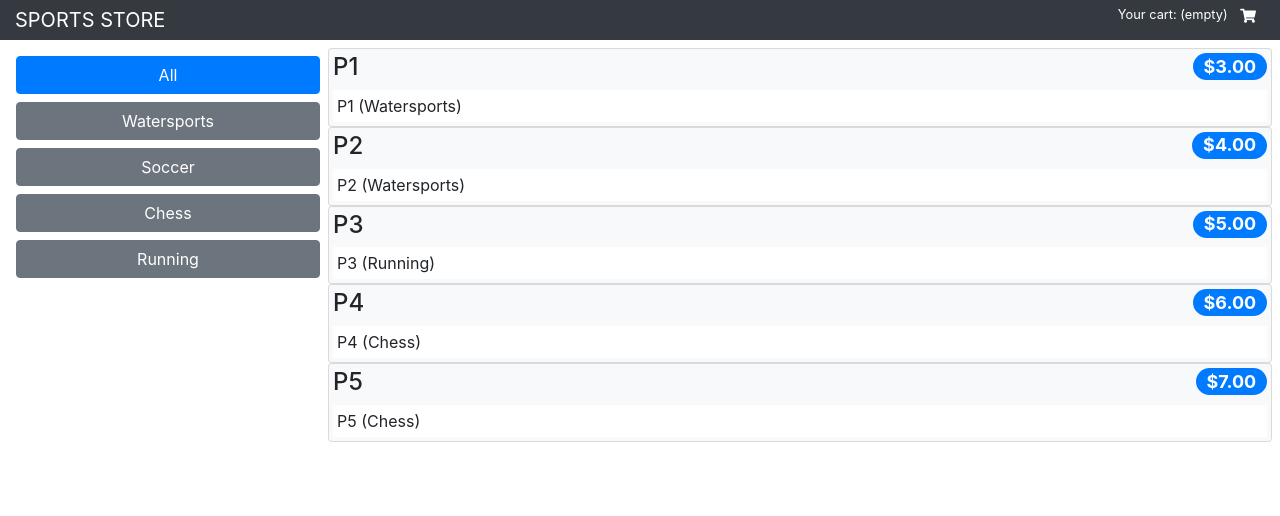
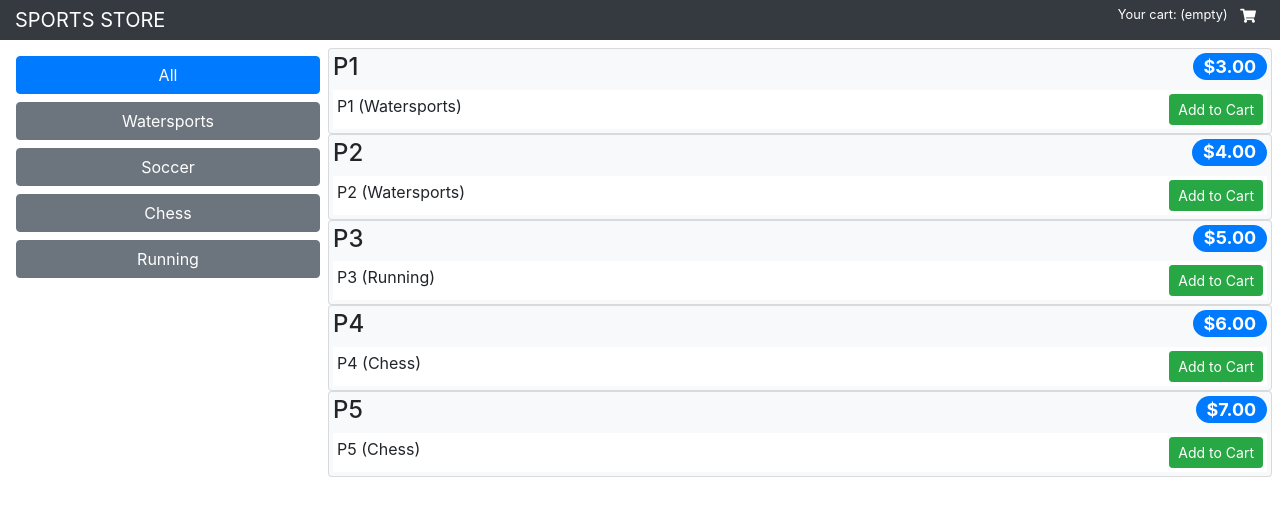
Before and after one commit to thbarron/react_sports_store, a React (Create React App) app: page /shop/products in a window 1280 px wide. Shown: the top 516 px of the page. Built offline with nearby package versions, Linux system fonts and the light colour scheme.

Commit message:
fixes to reducer and general updates to cart implementation as well as reducers

```diff
--- a/src/data/CartReducer.js
+++ b/src/data/CartReducer.js
@@ -1,7 +1,7 @@
 import { ActionTypes } from "./Types";
 
 export const CartReducer = (storeData, action) => {
-    let newStore = { car: [], cartItems: 0, cartPrices: 0, ...storeData }
+    let newStore = { cart: [], cartItems: 0, cartPrice: 0, ...storeData }
     switch (action.type) {
         case ActionTypes.CART_ADD:
             const p = action.payload.product;
--- a/src/data/CommonReducer.js
+++ b/src/data/CommonReducer.js
@@ -0,0 +1,9 @@
+export const CommonReducer = (...reducers) => (storeData, action) => {
+    for (let i = 0; i < reducers.length; i++) {
+        let newStore = reducers[i](storeData, action);
+        if (newStore !== storeData) {
+            return newStore;
+        }
+    }
+    return storeData;
+}
--- a/src/data/DataStore.js
+++ b/src/data/DataStore.js
@@ -1,4 +1,7 @@
 import { createStore } from "redux";
 import { ShopReducer } from "./ShopReducer";
+import { CartReducer } from "./CartReducer"
+import { CommonReducer } from "./CommonReducer"
 
-export const SportsStoreDataStore = createStore(ShopReducer);
+export const SportsStoreDataStore
+    = createStore(CommonReducer(ShopReducer, CartReducer));
--- a/src/data/Types.js
+++ b/src/data/Types.js
@@ -4,5 +4,9 @@ export const DataTypes = {
 }
 
 export const ActionTypes = {
-    DATA_LOAD: "data_load"
+    DATA_LOAD: "data_load",
+    CART_ADD: "cart_add",
+    CART_UPDATE: "cart_update",
+    CART_REMOVE: "cart_remove",
+    CART_CLEAR: "cart_clear"
 }
--- a/src/shop/CategoryNavigation.js
+++ b/src/shop/CategoryNavigation.js
@@ -1,5 +1,4 @@
 import React, { Component } from "react";
-//import { Link } from "react-router-dom";
 import { ToggleLink } from "../ToggleLink";
 
 export class CategoryNavigation extends Component {
--- a/src/shop/ProductList.js
+++ b/src/shop/ProductList.js
@@ -16,7 +16,12 @@ export class ProductList extends Component {
                 </h4>
                 <div className="card-text bg-white p-1">
                     {p.description}
+                    <button className="btn btn-success btn-sm float-right"
+                        onClick={() => this.props.addToCart(p)}>
+                        Add to Cart
+                    </button>
                 </div>
+
             </div>)
     }
 }
--- a/src/shop/Shop.js
+++ b/src/shop/Shop.js
@@ -19,7 +19,8 @@ export class Shop extends Component {
                         categories={this.props.categories} />
                 </div>
                 <div className="col-9 p-2">
-                    <ProductList products={this.props.products} />
+                    <ProductList products={this.props.products}
+                        addToCart={this.props.addToCart} />
                 </div>
             </div>
         </div>
--- a/src/shop/ShopConnector.js
+++ b/src/shop/ShopConnector.js
@@ -5,13 +5,14 @@ import { connect } from "react-redux";
 import { loadData } from "../data/ActionCreators";
 import { DataTypes } from "../data/Types";
 import { Shop } from "./Shop";
+import { addToCart, updateCartQuantity, removeFromCart, clearCart } from "../data/CartActionCreators";
 
 const mapStateToProps = (dataStore) => ({
     ...dataStore
 })
 
 const mapDispatchToProps = {
-    loadData
+    loadData, addToCart, updateCartQuantity, removeFromCart, clearCart
 }
 
 const filterProducts = (products = [], category) =>
```
